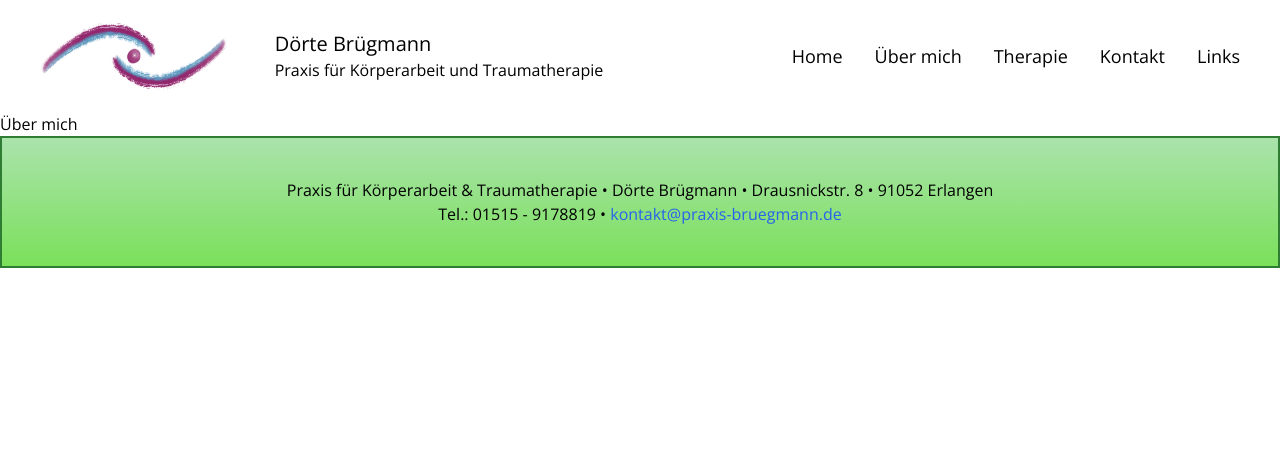
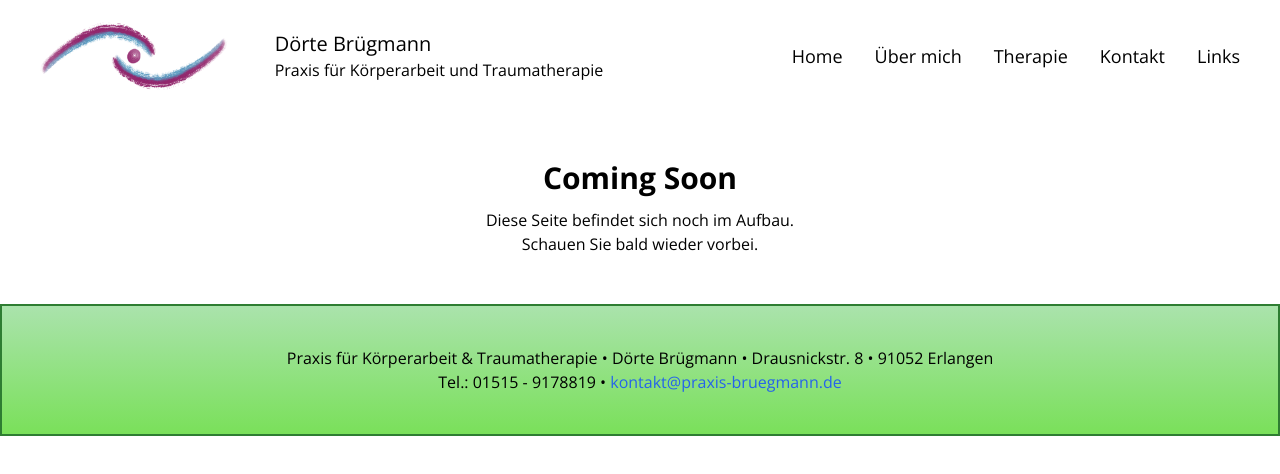
Before and after one commit to Han2-Ro/doerte-website, a SvelteKit app: page /about in a window 1280 px wide. Shown: the top 474 px of the page. Built offline with nearby package versions, Linux system fonts and the light colour scheme.

Commit message:
integrated ComingSoon.svelte

```diff
--- /dev/null
+++ b/src/lib/components/ComingSoon.svelte
@@ -0,0 +1,6 @@
+<section>
+    <div class="container mx-auto px-4 py-12">
+        <h2 class="text-3xl font-bold text-center">Coming Soon</h2>
+        <p class="mt-3 text-center">Diese Seite befindet sich noch im Aufbau. <br /> Schauen Sie bald wieder vorbei.</p>
+    </div>
+</section>
--- a/src/routes/about/+page.svelte
+++ b/src/routes/about/+page.svelte
@@ -1 +1,5 @@
-<h1>Über mich</h1>
+<script>
+    import ComingSoon from "$lib/components/ComingSoon.svelte";
+
+</script>
+<ComingSoon />
--- a/src/routes/contact/+page.svelte
+++ b/src/routes/contact/+page.svelte
@@ -1 +1,5 @@
-<h1>Kontakt</h1>
+<script>
+    import ComingSoon from "$lib/components/ComingSoon.svelte";
+</script>
+
+<ComingSoon />
--- a/src/routes/links/+page.svelte
+++ b/src/routes/links/+page.svelte
@@ -1 +1,5 @@
-<h1>Links</h1>
+<script>
+    import ComingSoon from "$lib/components/ComingSoon.svelte";
+
+</script>
+<ComingSoon />
--- a/src/routes/therapy/+page.svelte
+++ b/src/routes/therapy/+page.svelte
@@ -1 +1,5 @@
-<h1>Therapie</h1>
+<script>
+    import ComingSoon from "$lib/components/ComingSoon.svelte";
+
+</script>
+<ComingSoon />
```
Also changed, not shown: original-images/traffic-sign-6616_1280.png (renamed from src/lib/assets/traffic-sign-6616_1280.png).
